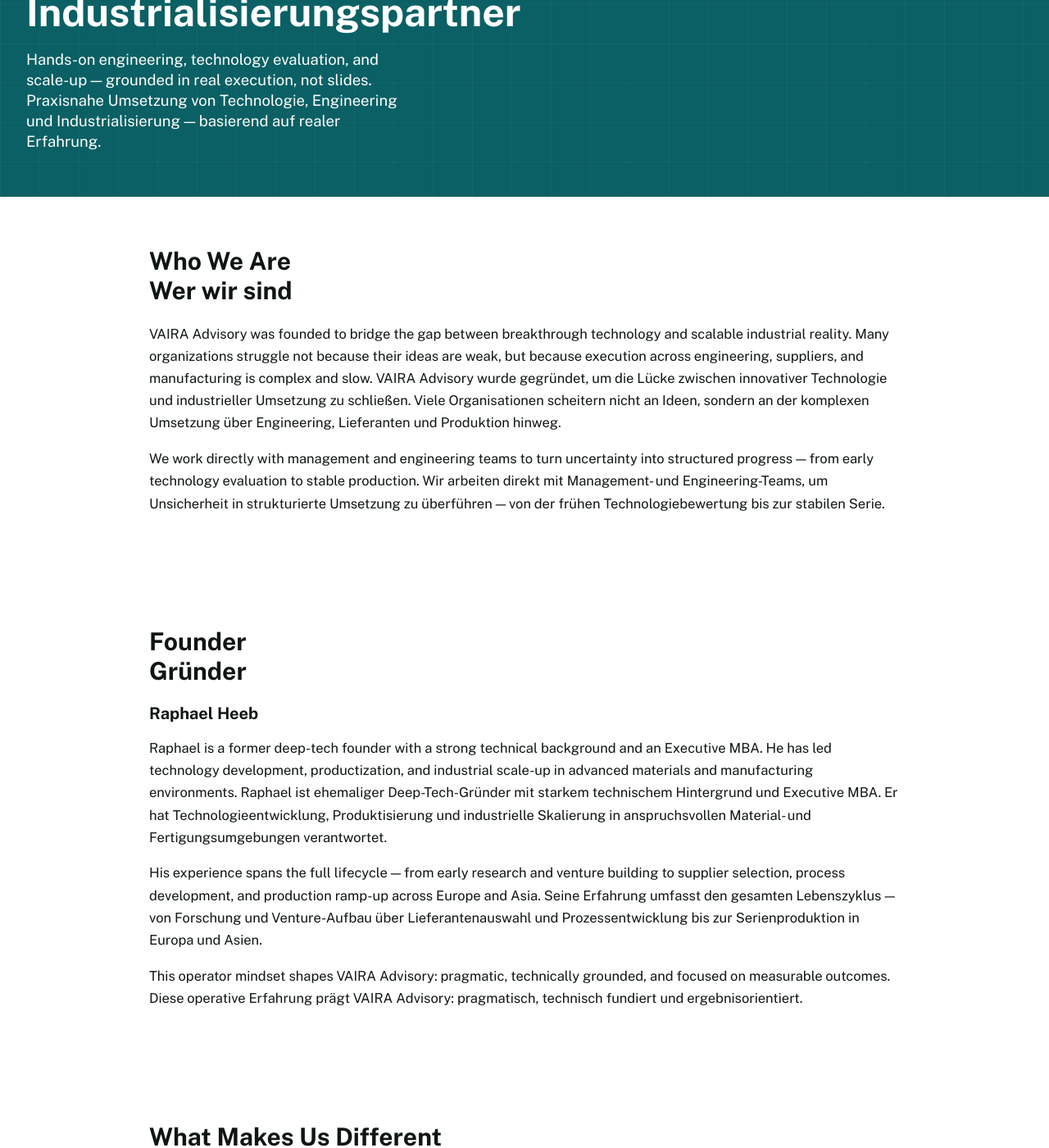
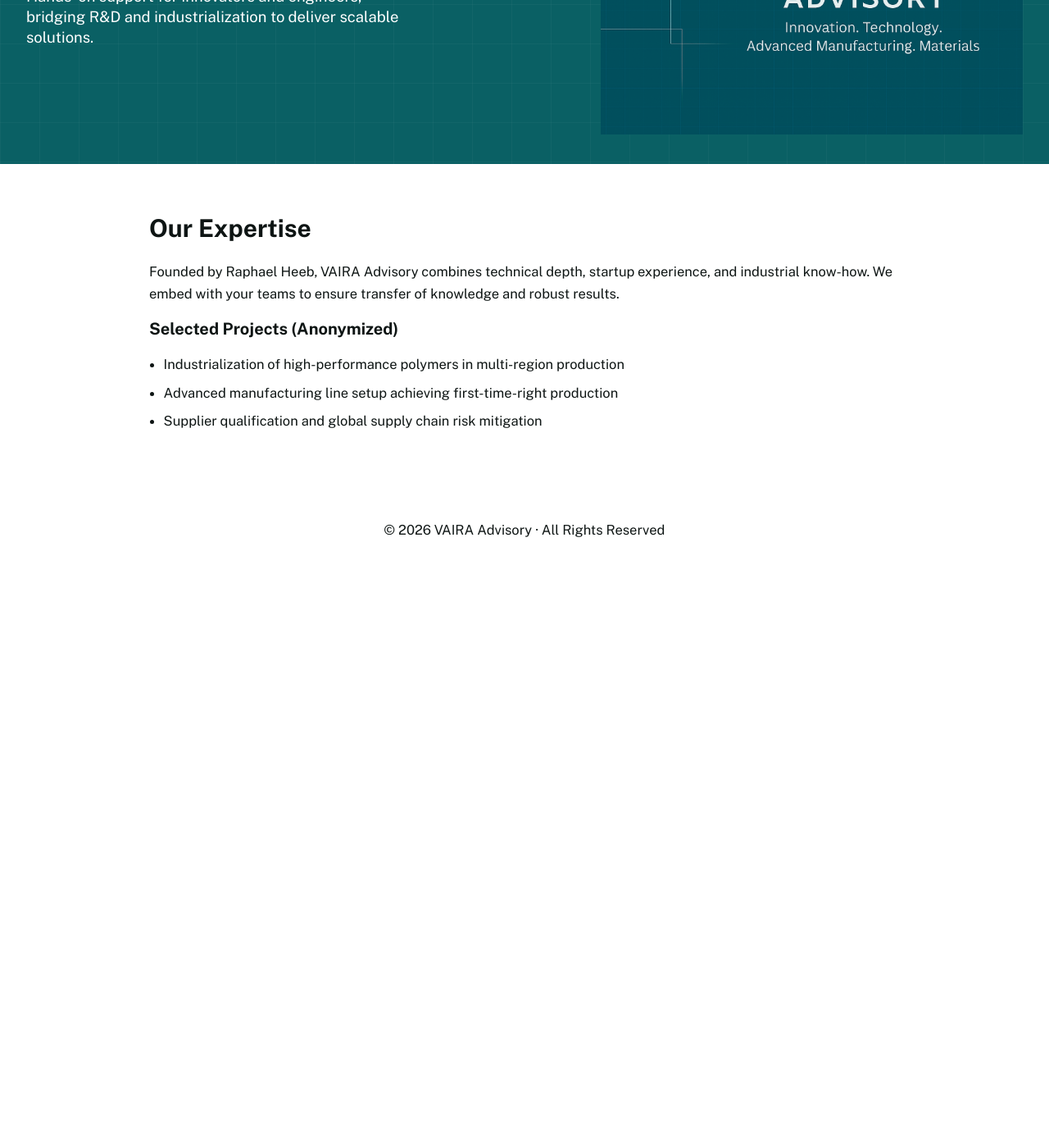
Before and after one commit to raphaelheeb/vaira-advisory, a Jekyll site: the page built from about/index.html, in a window 1280 px wide and 1400 px high, scrolled down 335 px. Shown: the whole window at 82% size. Built offline with Jekyll 4.4.1, drawn with Linux system fonts in a browser that asks for light colours; after the commit the page ends 1026 px from its top, so only the background shows below that; some of the changed text lies outside the part shown.

Commit message:
Update index.html

```diff
--- a/about/index.html
+++ b/about/index.html
@@ -1,197 +1,36 @@
 ---
 layout: default
 title: About | VAIRA Advisory
-description: Deep-tech operator and industrialization partner for complex technologies.
+lang: en
+permalink: /about/
+description: VAIRA Advisory is a hands-on advisory firm bridging innovation, engineering, and industrialization.
 ---
 
-<section class="hero" id="hero">
+<section class="hero hero-hero--about" id="hero">
   <div class="content-wrapper wrapper--wide">
     <div class="hero-grid">
-      <div>
-        <h1 class="hero-title">
-          <span lang="en">From Deep-Tech Founder to Industrialization Partner</span>
-          <br><span lang="de" class="small">Vom Deep-Tech-Gründer zum Industrialisierungspartner</span>
-        </h1>
-        <p class="hero-sub">
-          <span lang="en">Hands-on engineering, technology evaluation, and scale-up — grounded in real execution, not slides.</span>
-          <br><span lang="de">Praxisnahe Umsetzung von Technologie, Engineering und Industrialisierung — basierend auf realer Erfahrung.</span>
-        </p>
+      <div class="hero-left">
+        <h1 class="hero-title">About VAIRA Advisory</h1>
+        <p class="hero-sub">Hands-on support for innovators and engineers, bridging R&D and industrialization to deliver scalable solutions.</p>
       </div>
-      <div class="hero-right" aria-hidden="true"></div>
+      <div class="hero-right" aria-hidden="true">
+        <img src="{{ site.baseurl }}/assets/img/technical-visual.jpg" alt="" class="hero-visual hero-visual--technical">
+      </div>
     </div>
   </div>
 </section>
 
-
-<section id="about-intro" class="section">
+<main>
+<section class="section" id="about">
   <div class="content-wrapper wrapper--narrow">
-
-    <h2>
-      <span lang="en">Who We Are</span>
-      <br><span lang="de" class="small">Wer wir sind</span>
-    </h2>
-
-    <p>
-      <span lang="en">
-      VAIRA Advisory was founded to bridge the gap between breakthrough technology and scalable industrial reality.
-      Many organizations struggle not because their ideas are weak, but because execution across engineering, suppliers, and manufacturing is complex and slow.
-      </span>
-      <span lang="de">
-      VAIRA Advisory wurde gegründet, um die Lücke zwischen innovativer Technologie und industrieller Umsetzung zu schließen.
-      Viele Organisationen scheitern nicht an Ideen, sondern an der komplexen Umsetzung über Engineering, Lieferanten und Produktion hinweg.
-      </span>
-    </p>
-
-    <p>
-      <span lang="en">
-      We work directly with management and engineering teams to turn uncertainty into structured progress — from early technology evaluation to stable production.
-      </span>
-      <span lang="de">
-      Wir arbeiten direkt mit Management- und Engineering-Teams, um Unsicherheit in strukturierte Umsetzung zu überführen — von der frühen Technologiebewertung bis zur stabilen Serie.
-      </span>
-    </p>
-
+    <h2>Our Expertise</h2>
+    <p>Founded by Raphael Heeb, VAIRA Advisory combines technical depth, startup experience, and industrial know-how. We embed with your teams to ensure transfer of knowledge and robust results.</p>
+    <h3>Selected Projects (Anonymized)</h3>
+    <ul class="value-list">
+      <li>Industrialization of high-performance polymers in multi-region production</li>
+      <li>Advanced manufacturing line setup achieving first-time-right production</li>
+      <li>Supplier qualification and global supply chain risk mitigation</li>
+    </ul>
   </div>
 </section>
-
-
-<section id="founder" class="section">
-  <div class="content-wrapper wrapper--narrow">
-
-    <h2>
-      <span lang="en">Founder</span>
-      <br><span lang="de" class="small">Gründer</span>
-    </h2>
-
-    <h3>Raphael Heeb</h3>
-
-    <p>
-      <span lang="en">
-      Raphael is a former deep-tech founder with a strong technical background and an Executive MBA.
-      He has led technology development, productization, and industrial scale-up in advanced materials and manufacturing environments.
-      </span>
-      <span lang="de">
-      Raphael ist ehemaliger Deep-Tech-Gründer mit starkem technischem Hintergrund und Executive MBA.
-      Er hat Technologieentwicklung, Produktisierung und industrielle Skalierung in anspruchsvollen Material- und Fertigungsumgebungen verantwortet.
-      </span>
-    </p>
-
-    <p>
-      <span lang="en">
-      His experience spans the full lifecycle — from early research and venture building to supplier selection, process development, and production ramp-up across Europe and Asia.
-      </span>
-      <span lang="de">
-      Seine Erfahrung umfasst den gesamten Lebenszyklus — von Forschung und Venture-Aufbau über Lieferantenauswahl und Prozessentwicklung bis zur Serienproduktion in Europa und Asien.
-      </span>
-    </p>
-
-    <p>
-      <span lang="en">
-      This operator mindset shapes VAIRA Advisory: pragmatic, technically grounded, and focused on measurable outcomes.
-      </span>
-      <span lang="de">
-      Diese operative Erfahrung prägt VAIRA Advisory: pragmatisch, technisch fundiert und ergebnisorientiert.
-      </span>
-    </p>
-
-  </div>
-</section>
-
-
-<section id="credibility" class="section">
-  <div class="content-wrapper wrapper--narrow">
-
-    <h2>
-      <span lang="en">What Makes Us Different</span>
-      <br><span lang="de" class="small">Was uns unterscheidet</span>
-    </h2>
-
-    <div class="card-grid">
-
-      <article class="card">
-        <h3><span lang="en">Operator Mindset</span><span lang="de">Operator-Mentalität</span></h3>
-        <p>
-          <span lang="en">We have built, scaled, and delivered. We understand execution risk first-hand.</span>
-          <span lang="de">Wir haben aufgebaut und skaliert — und kennen Umsetzungsrisiken aus erster Hand.</span>
-        </p>
-      </article>
-
-      <article class="card">
-        <h3><span lang="en">Deep-Tech Focus</span><span lang="de">Deep-Tech-Fokus</span></h3>
-        <p>
-          <span lang="en">Advanced materials, hardware, and complex manufacturing.</span>
-          <span lang="de">Fortschrittliche Materialien, Hardware und komplexe Produktion.</span>
-        </p>
-      </article>
-
-      <article class="card">
-        <h3><span lang="en">Hands-On Engagement</span><span lang="de">Praxisnahe Zusammenarbeit</span></h3>
-        <p>
-          <span lang="en">Embedded support with your teams — not slide decks.</span>
-          <span lang="de">Direkte Zusammenarbeit mit Ihren Teams — keine PowerPoint-Beratung.</span>
-        </p>
-      </article>
-
-      <article class="card">
-        <h3><span lang="en">Global Supplier Perspective</span><span lang="de">Globale Lieferantenperspektive</span></h3>
-        <p>
-          <span lang="en">Experience working with partners across Europe and Asia.</span>
-          <span lang="de">Erfahrung mit Partnern in Europa und Asien.</span>
-        </p>
-      </article>
-
-    </div>
-
-  </div>
-</section>
-
-
-<section id="philosophy" class="section">
-  <div class="content-wrapper wrapper--narrow">
-
-    <h2>
-      <span lang="en">Our Philosophy</span>
-      <br><span lang="de" class="small">Unsere Philosophie</span>
-    </h2>
-
-    <p>
-      <span lang="en">
-      Technology creates value only when it works reliably at scale.
-      We believe that successful innovation requires a combination of technical depth, structured execution, and close collaboration between teams.
-      </span>
-      <span lang="de">
-      Technologie schafft erst dann Wert, wenn sie zuverlässig skaliert.
-      Erfolgreiche Innovation erfordert technische Tiefe, strukturierte Umsetzung und enge Zusammenarbeit.
-      </span>
-    </p>
-
-  </div>
-</section>
-
-
-<section id="CTA" class="section">
-  <div class="content-wrapper wrapper--narrow">
-
-    <h2>
-      <span lang="en">Let’s Build Something That Scales</span>
-      <br><span lang="de" class="small">Lassen Sie uns skalierbare Lösungen entwickeln</span>
-    </h2>
-
-    <p>
-      <span lang="en">
-      Whether you evaluate a new technology or prepare for industrialization, we support you at the intersection of innovation, technology, and advanced manufacturing.
-      </span>
-      <span lang="de">
-      Ob Technologiebewertung oder Industrialisierung — wir unterstützen Sie an der Schnittstelle von Innovation, Technologie und Produktion.
-      </span>
-    </p>
-
-    <div class="hero-ctas">
-      <a class="cta-btn" href="{{ site.baseurl }}/contact/">
-        <span lang="en">Get in Touch</span>
-        <span lang="de">Kontakt aufnehmen</span>
-      </a>
-    </div>
-
-  </div>
-</section>
+</main>
```
